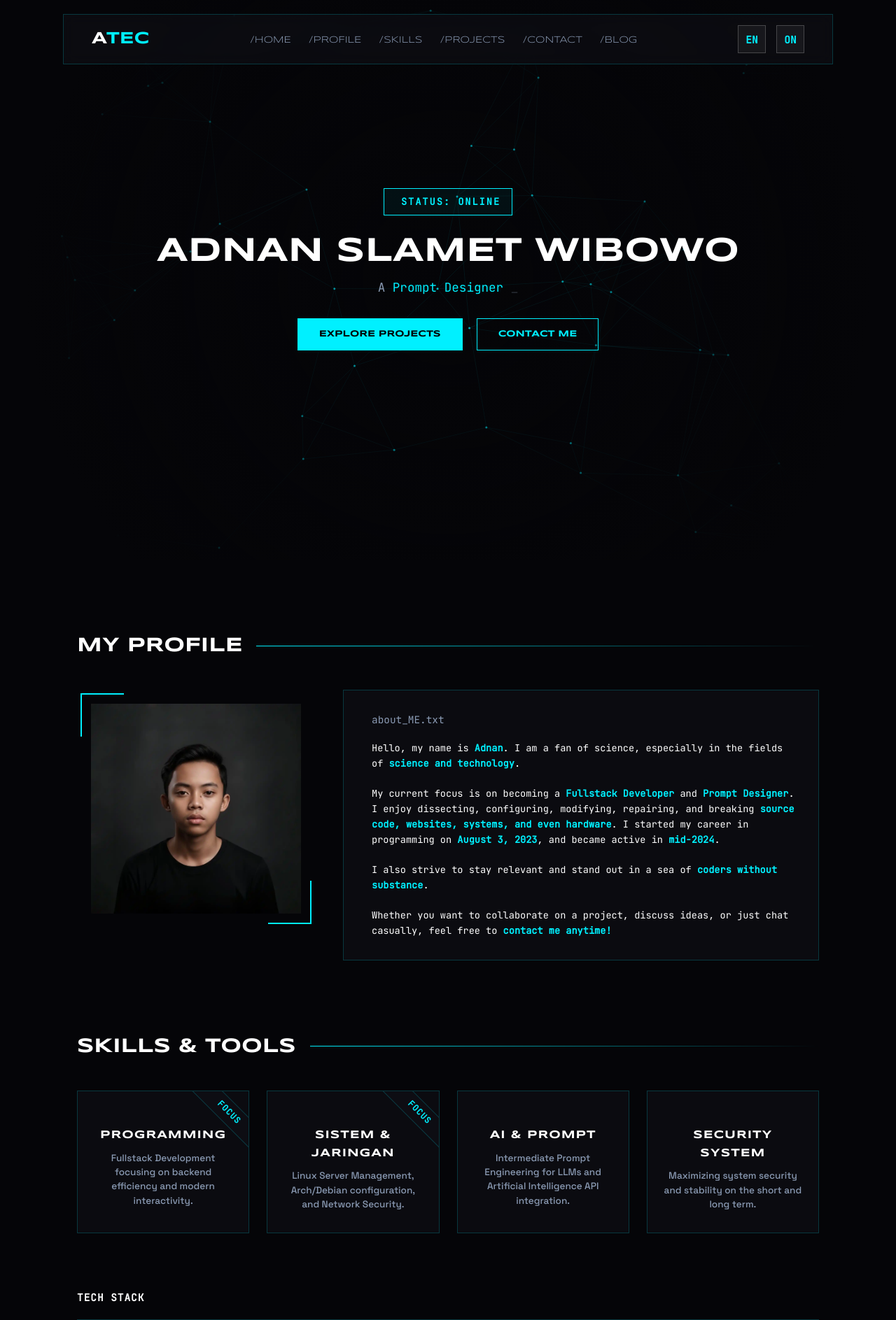
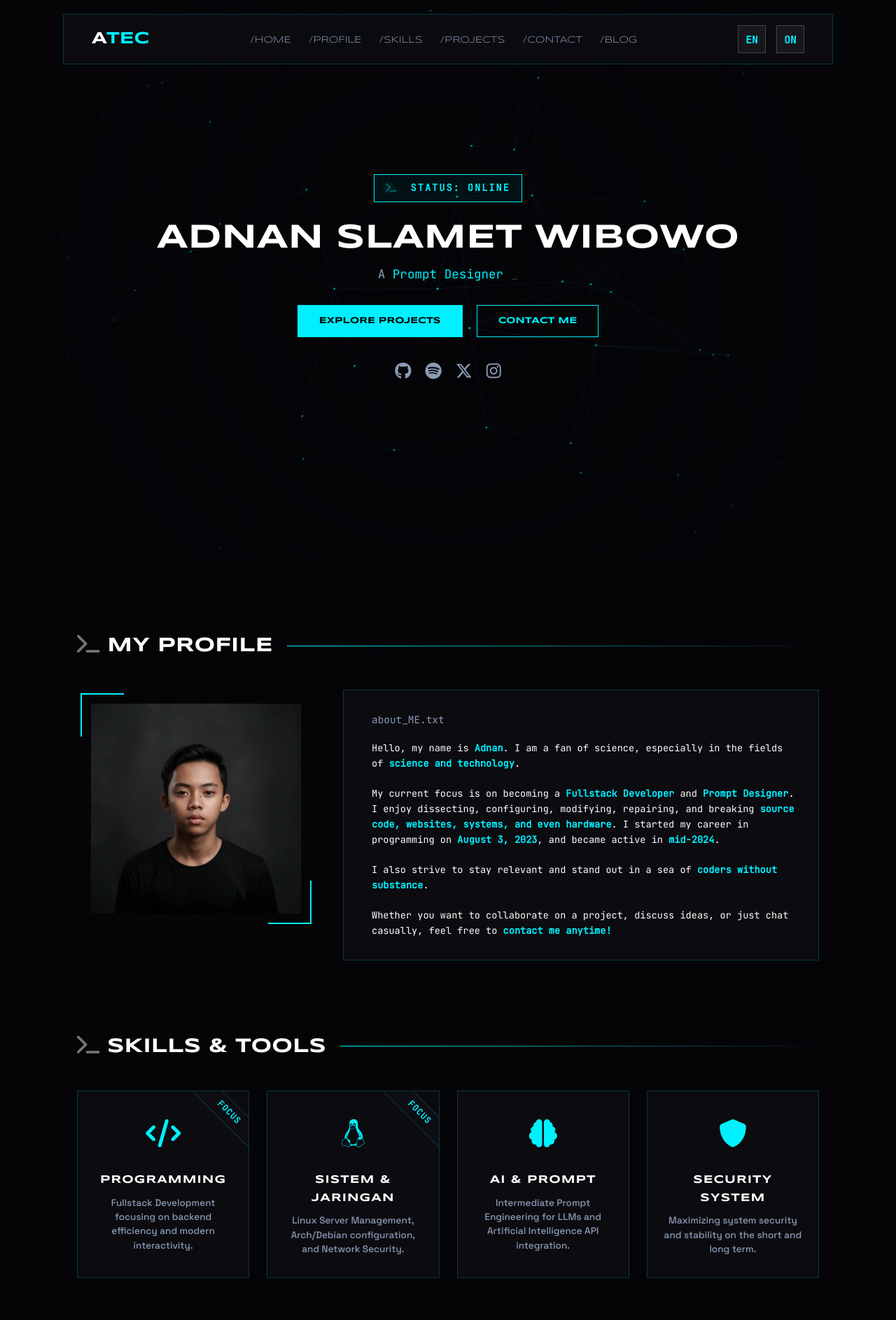
Before and after one commit to aadnanmt/MySite-Portofolio, a Flask app: page / in a window 1280 px wide. Shown: the top 1887 px of the page at 70% size. Run offline with Flask 3, Linux system fonts and the light colour scheme.

Commit message:
fix(human error): change name all.css --> fontawesome.css on html

```diff
--- a/templates/layouts/base.html
+++ b/templates/layouts/base.html
@@ -37,7 +37,7 @@
         <link href="{{ url_for('static', filename='css/main.css', v='1.2') }}" rel="stylesheet"/>
         <script type="module" src="{{ url_for('static', filename='js/main.js', v='1.2') }}"></script>
         <!-- package from font awesome-->
-        <link href="{{ url_for('static', filename='css/all.css', v='1.2') }}" rel="stylesheet"/>
+        <link href="{{ url_for('static', filename='css/fontawesome.css', v='1.2') }}" rel="stylesheet"/>
         <!-- style syntax from package python-->
         <link href="{{ url_for('static', filename='css/syntax.css', v='1.2') }}" rel="stylesheet"/>
         <script type="application/ld+json">
```
